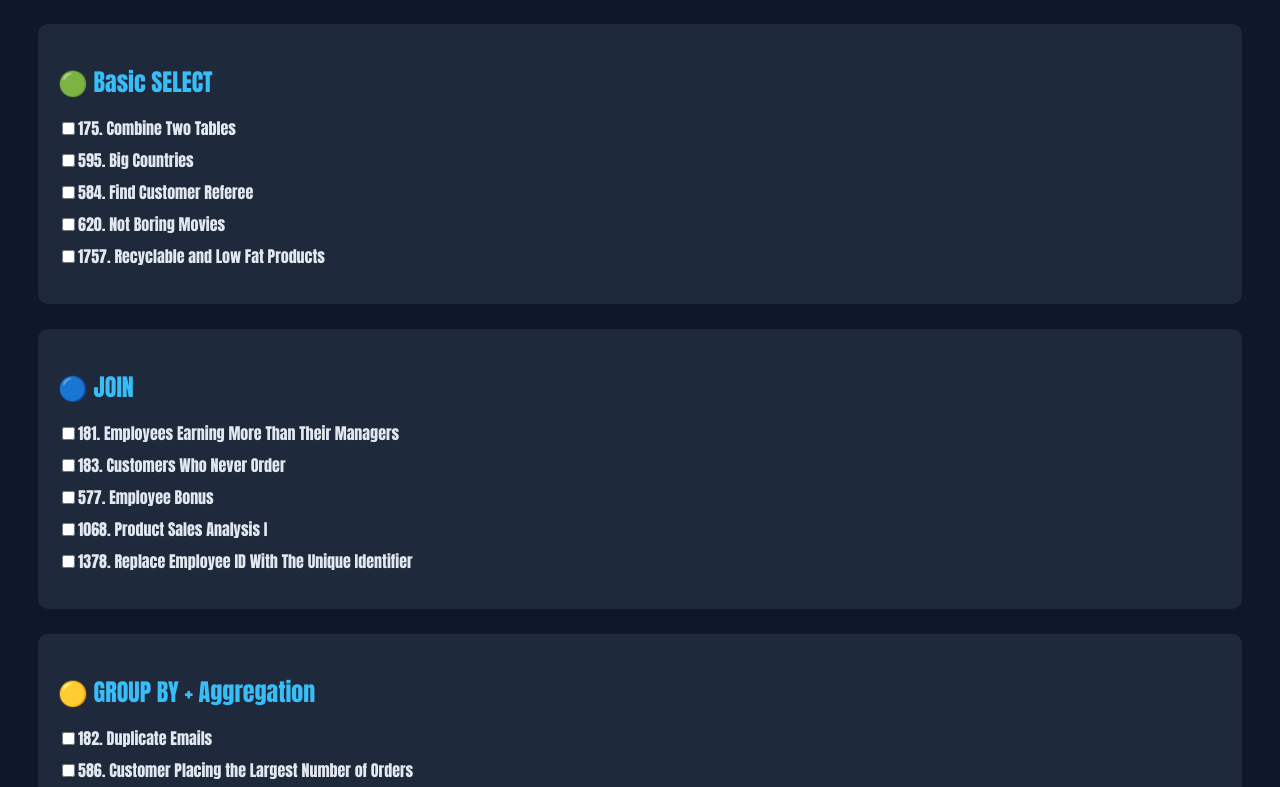
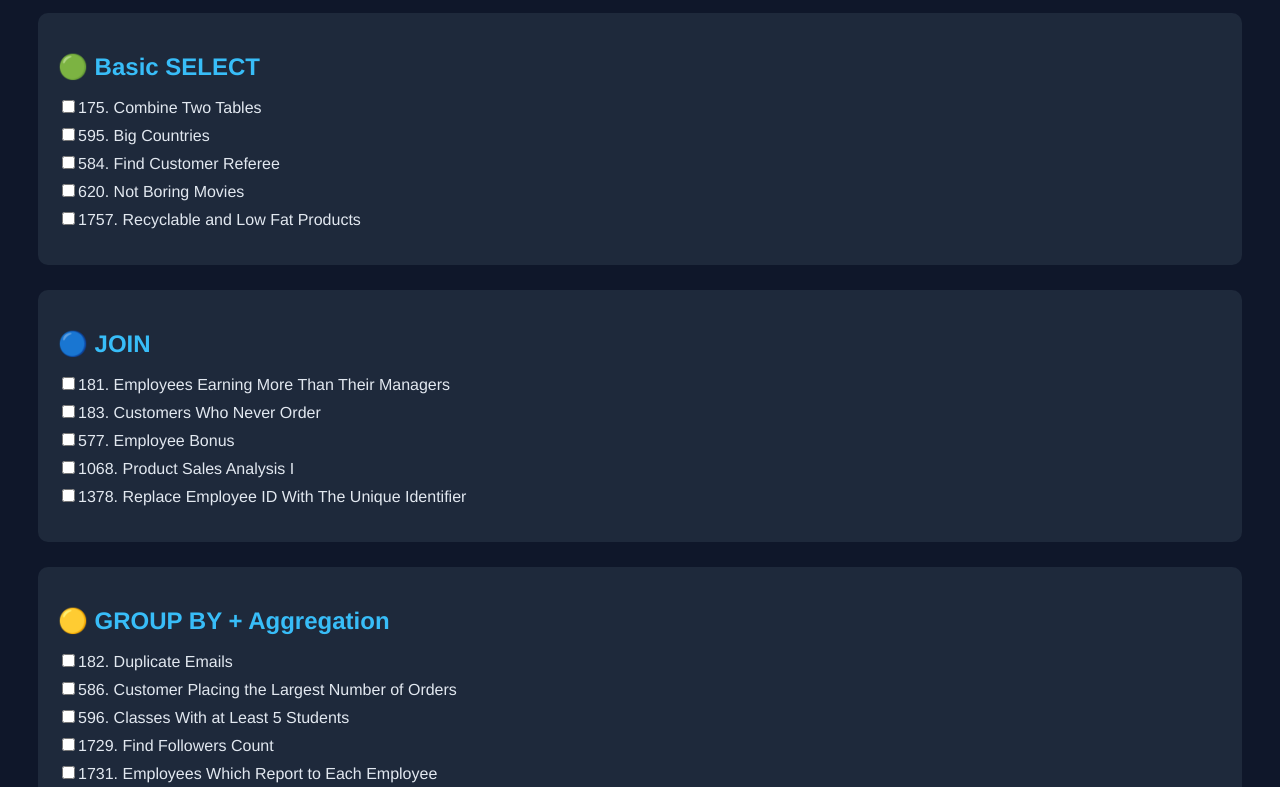
Before and after one commit to sabhavathshashi/leetcode-sql-tracker, a plain HTML site: page index.html in a window 1280 px wide. Shown: the part 124-911 px from the top of the page. Drawn offline with Linux system fonts and the light colour scheme.

Commit message:
Updated tracker UI and added new features

```diff
--- a/styles.css
+++ b/styles.css
@@ -1,5 +1,5 @@
 body {
-    font-family: Impact, Haettenschweiler, 'Arial Narrow Bold', sans-serif;
+    font-family:'Helvetica Neue', sans-serif;
     background-color: #0f172a;
     color: white;
     padding: 30px;
```
